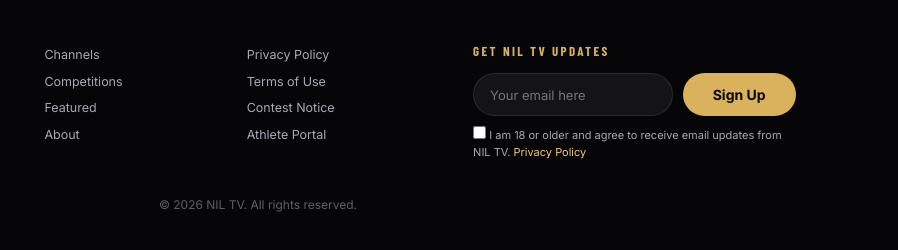
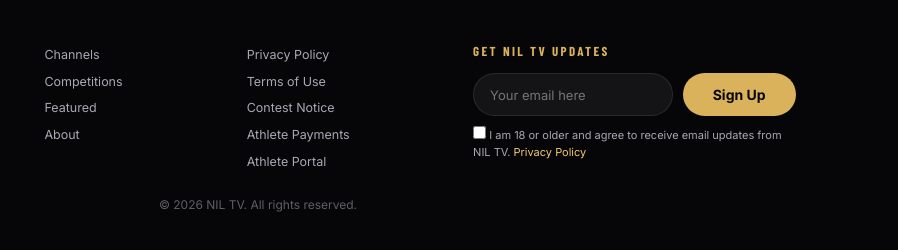
Before and after one commit to NILTVdev/niltv-web, a plain HTML site: page hub/index.html in a window 1280 px wide. Shown: the part 844-1094 px from the top of the page, 382-1280 px from the left. Drawn offline with nearby package versions, Linux system fonts and the light colour scheme; a web font is replaced by a local one.

Commit message:
Rebuild the hub page with the current site footer
Co-Authored-By: Claude Opus 5.5 <noreply@anthropic.com>

```diff
--- a/hub/index.html
+++ b/hub/index.html
@@ -1306,7 +1306,7 @@ br.mbr{display:none}
         <a href="/featured/">Featured</a><a href="/about/">About</a></div>
       <div class="fg-col">
         <a href="/legal/privacy/">Privacy Policy</a><a href="/legal/terms/">Terms of Use</a>
-        <a href="/legal/contest-notice/">Contest Notice</a><a href="/payments/">Athlete Portal</a></div>
+        <a href="/legal/contest-notice/">Contest Notice</a><a href="/payments/">Athlete Payments</a><a href="https://portal.niltv.com/">Athlete Portal</a></div>
     </div>
     <div class="fg-news">
       <h4>Get NIL TV Updates</h4>
```
